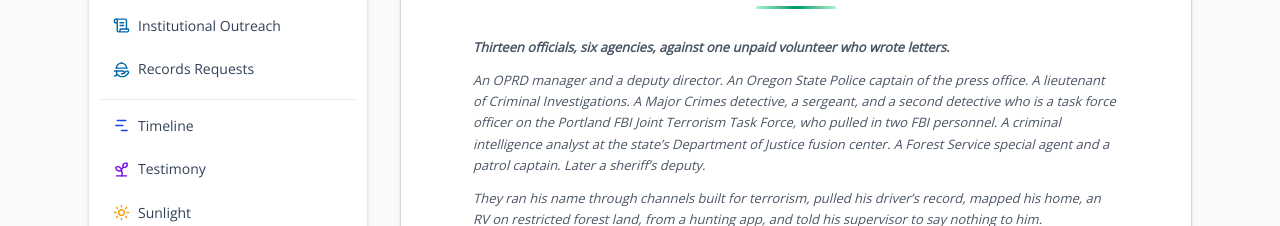
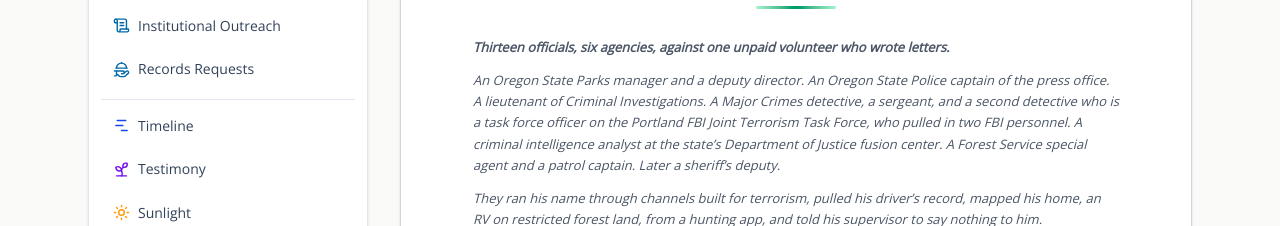
Before and after one commit to rswfire/rswfire.oprd, a Next.js app: page / in a window 1280 px wide. Shown: the part 284-510 px from the top of the page. Built offline with nearby package versions, Linux system fonts and the light colour scheme; no server answers.

Commit message:
The roster names Oregon State Parks in full

```diff
--- a/components/TestimonyCard.tsx
+++ b/components/TestimonyCard.tsx
@@ -55,7 +55,7 @@ export default function TestimonyCard() {
                         letters.
                     </p>
                     <p>
-                        An OPRD manager and a deputy director. An Oregon State Police
+                        An Oregon State Parks manager and a deputy director. An Oregon State Police
                         captain of the press office. A lieutenant of Criminal Investigations. A
                         Major Crimes detective, a sergeant, and a second detective who is a task
                         force officer on the Portland FBI Joint Terrorism Task Force, who pulled in
```
Also changed, not shown: 2 other files (tests, documents, lock files or other folders).
